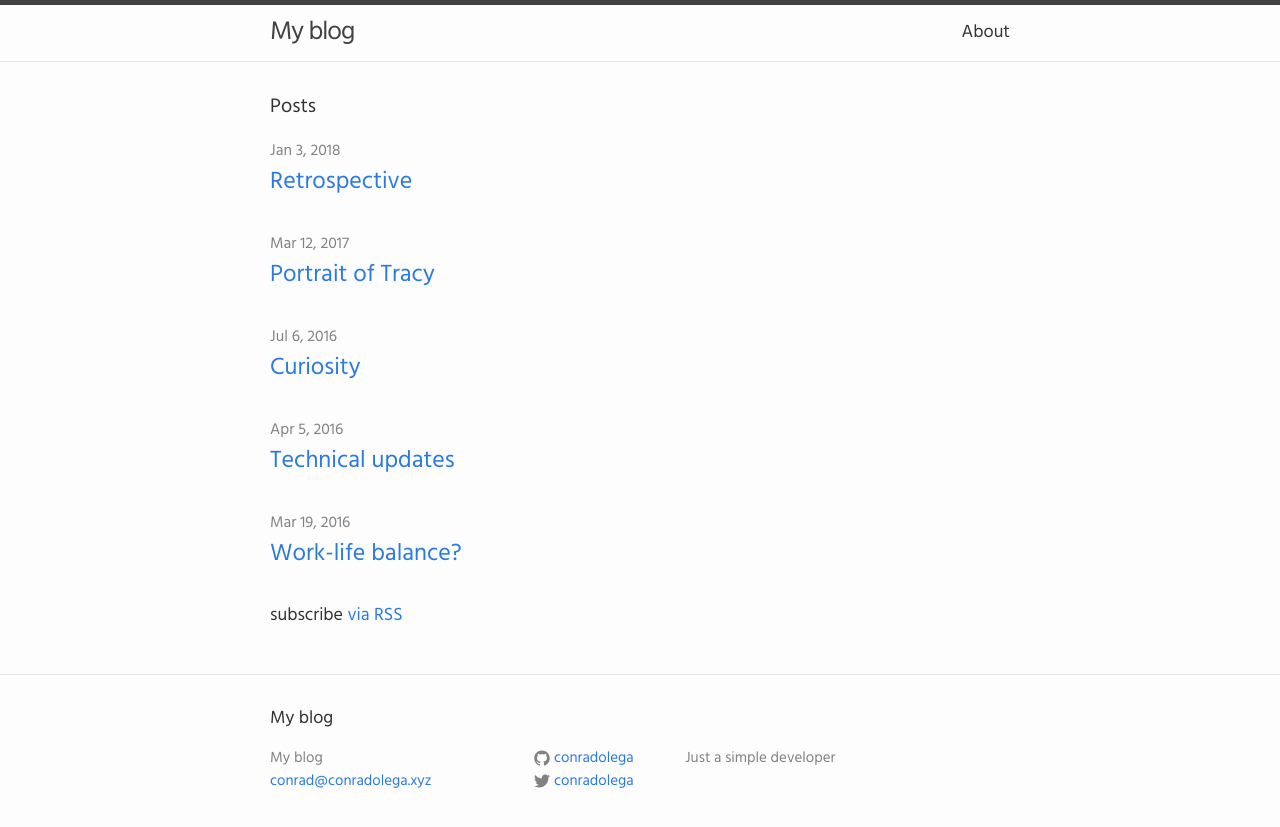
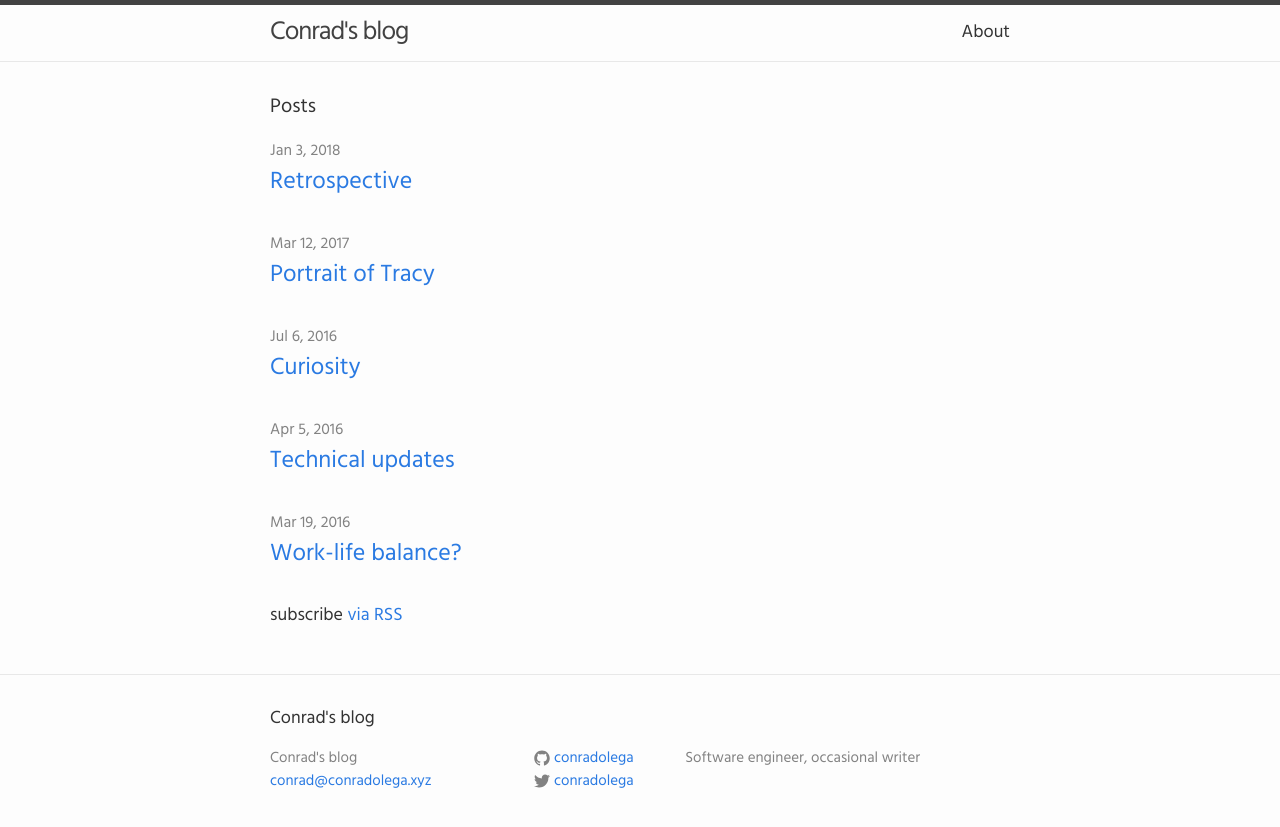
Before and after one commit to conradolega/blog, a Jekyll site: the page built from index.html, in a window 1280 px wide. Shown: the top 827 px of the page. Built offline with Jekyll 4.4.1, drawn with Linux system fonts in a browser that asks for light colours.

Commit message:
Update info

```diff
--- a/_config.yml
+++ b/_config.yml
@@ -6,10 +6,10 @@
 # 'jekyll serve'. If you change this file, please restart the server process.
 
 # Site settings
-title: My blog
+title: Conrad's blog
 email: conrad@conradolega.xyz
 description: > # this means to ignore newlines until "baseurl:"
-  Just a simple developer
+  Software engineer, occasional writer
 baseurl: "" # the subpath of your site, e.g. /blog
 url: "http://conradolega.xyz" # the base hostname & protocol for your site
 twitter_username: conradolega
```
Also changed, not shown: about.md (+2 -2 lines).
